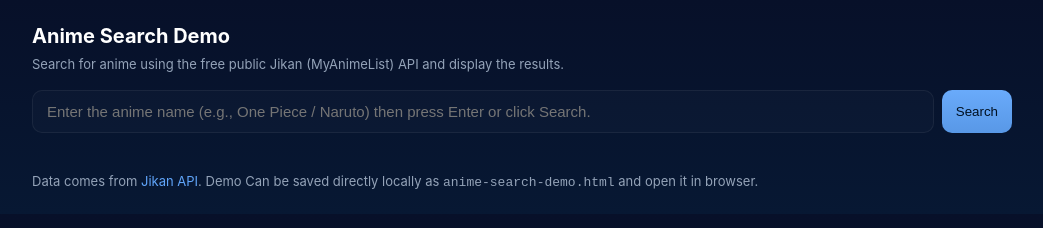
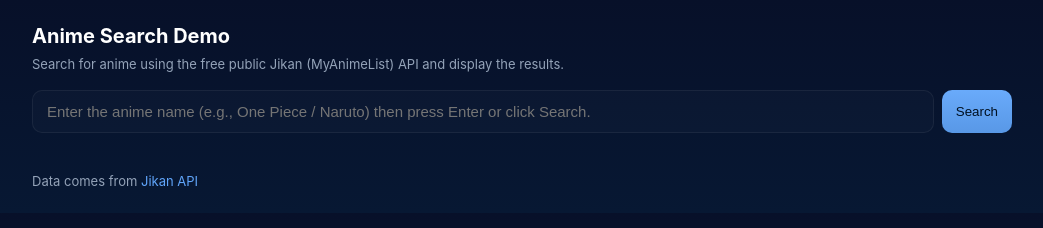
Before and after one commit to haoxionglian/Physical-IXD-P1, a plain HTML site: page index.html in a window 1280 px wide. Shown: the whole page, without its empty margins (118-1161 px from the left). Drawn offline with Linux system fonts and the light colour scheme.

Commit message:
Update index.html

```diff
--- a/index.html
+++ b/index.html
@@ -55,7 +55,7 @@
 
     <div id="results" class="results"></div>
 
-    <footer>Data comes from <a class="link" href="https://jikan.moe/" target="_blank" rel="noreferrer">Jikan API</a>. Demo Can be saved directly locally as <code>anime-search-demo.html</code> and open it in browser.</footer>
+    <footer>Data comes from <a class="link" href="https://jikan.moe/" target="_blank" rel="noreferrer">Jikan API</a> </footer>
   </div>
 
   <script>
```
